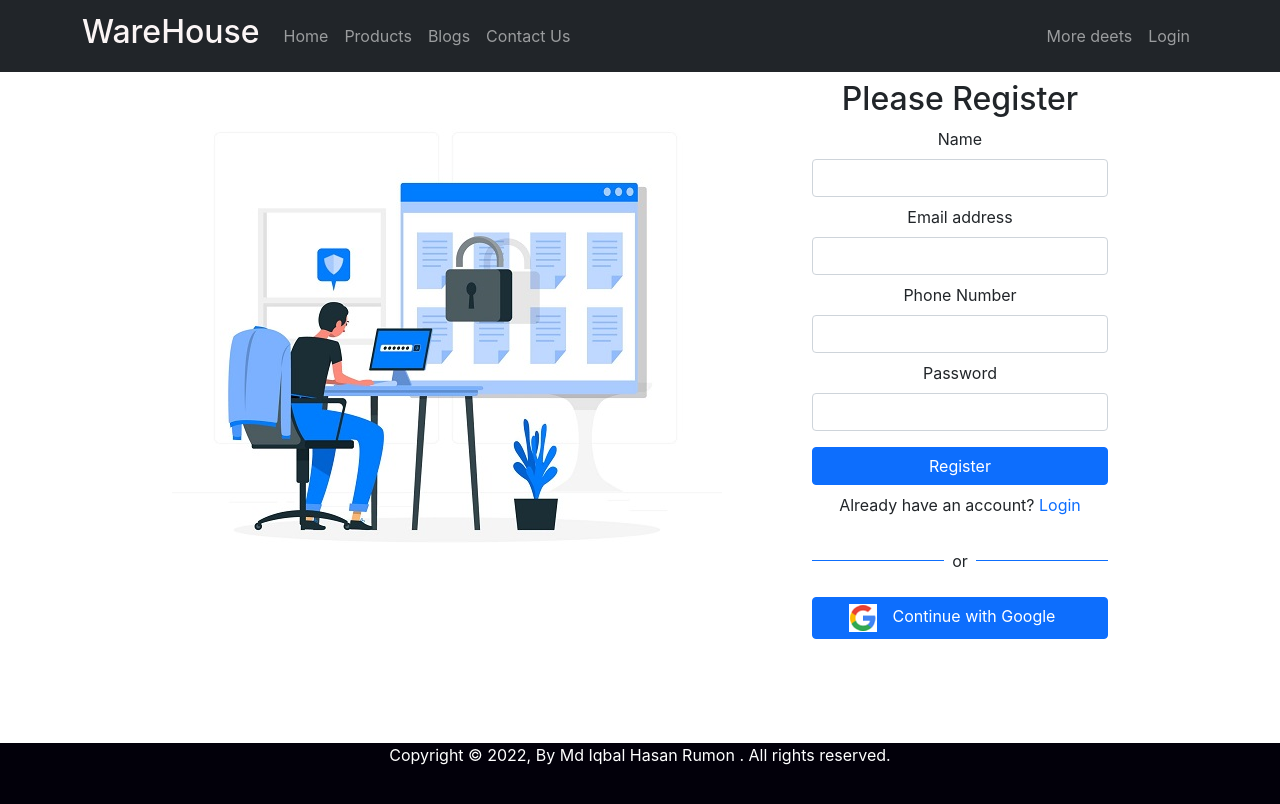
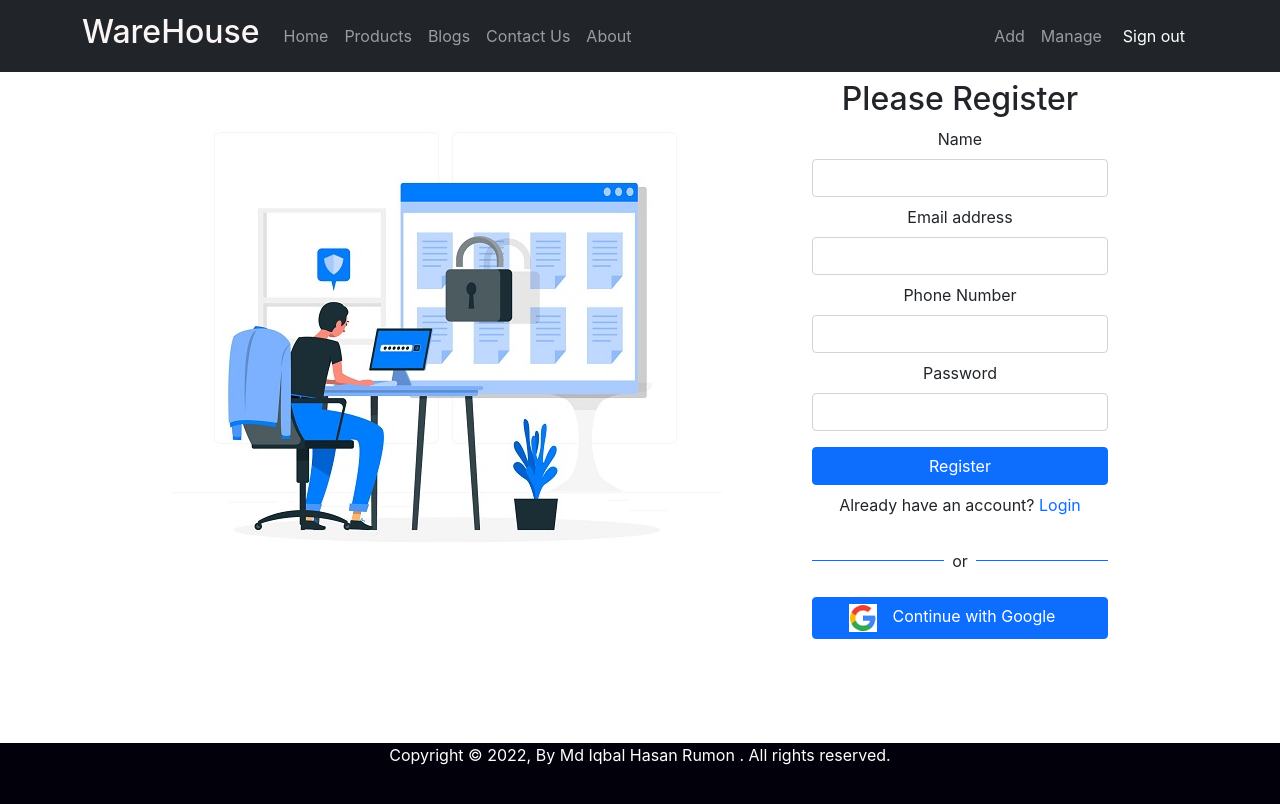
Before and after one commit to ImIqbal27/warehouse-management-system, a React (Create React App) app: page /register in a window 1280 px wide. Shown: the top 804 px of the page. Built offline with nearby package versions, Linux system fonts and the light colour scheme; no server answers; sample sign-in values are in the browser's storage.

Commit message:
email verify & signout

```diff
--- a/src/App.js
+++ b/src/App.js
@@ -9,6 +9,8 @@ import Login from './Pages/Login/Login';
 import Register from './Pages/Register/Register';
 import ContactUs from './ContactUs/ContactUs';
 import ManageProduct from './Pages/ManageProduct/ManageProduct';
+import RequireAuth from './Pages/RequireAuth/RequireAuth';
+import AddProduct from './Pages/AddProduct/AddProduct';
 
 function App() {
   return (
@@ -25,6 +27,12 @@ function App() {
         <Route path='manageproduct/:productId' element={<ManageProduct></ManageProduct>}></Route>
         <Route path='/login' element={<Login></Login>}></Route>
         <Route path='/register' element={<Register></Register>}></Route>
+
+        <Route path='/addproduct' element={
+          <RequireAuth>
+            <AddProduct></AddProduct>
+          </RequireAuth>
+        }></Route>
         <Route path='*' element={<NotFound></NotFound>}></Route>
       </Routes>
       <Footer></Footer>
--- /dev/null
+++ b/src/Pages/AddProduct/AddProduct.js
@@ -0,0 +1,11 @@
+import React from 'react';
+
+const AddProduct = () => {
+    return (
+        <div>
+
+        </div>
+    );
+};
+
+export default AddProduct;
--- a/src/Pages/Header/Header.js
+++ b/src/Pages/Header/Header.js
@@ -1,9 +1,18 @@
 import React from 'react';
 import { Container, Nav, Navbar, NavDropdown } from 'react-bootstrap';
+import { useAuthState } from 'react-firebase-hooks/auth';
 import { Link } from 'react-router-dom';
+import auth from '../../firebase.init';
 import './Header.css';
+import { signOut } from 'firebase/auth';
 
 const Header = () => {
+  const [user] = useAuthState(auth);
+  const handleSignOut = () => {
+    signOut(auth);
+  }
+
+
   return (
     <div>
       <Navbar collapseOnSelect expand="lg" bg="dark" variant="dark">
@@ -21,22 +30,23 @@ const Header = () => {
               <Nav.Link href="#products">Products</Nav.Link>
               <Nav.Link as={Link} to="/blogs">Blogs</Nav.Link>
               <Nav.Link as={Link} to="/contact">Contact Us</Nav.Link>
-
-
-              {/*
-              <NavDropdown title="Dropdown" id="collasible-nav-dropdown">
-                <NavDropdown.Item href="#action/3.1">Action</NavDropdown.Item>
-                <NavDropdown.Item href="#action/3.2">Another action</NavDropdown.Item>
-                <NavDropdown.Item href="#action/3.3">Something</NavDropdown.Item>
-                <NavDropdown.Divider />
-                <NavDropdown.Item href="#action/3.4">Separated link</NavDropdown.Item>
-              </NavDropdown> */}
+              <Nav.Link as={Link} to="about">About</Nav.Link>
             </Nav>
             <Nav>
-              <Nav.Link href="#deets">More deets</Nav.Link>
-
-              <Nav.Link as={Link} to="/login">Login</Nav.Link>
-
+              {/* <Nav.Link as={Link} to="about">About</Nav.Link> */}
+              {
+                user && <>
+                  <Nav.Link as={Link} to="addservice">Add</Nav.Link>
+                  <Nav.Link as={Link} to="manage">Manage</Nav.Link>
+                </>
+              }
+              {
+                user ?
+                  <button className='btn text-white' onClick={handleSignOut}>Sign out</button>
+                  :
+                  <Nav.Link as={Link} to="login">
+                    Login
+                  </Nav.Link>}
             </Nav>
           </Navbar.Collapse>
         </Container>
--- a/src/Pages/Register/Register.js
+++ b/src/Pages/Register/Register.js
@@ -15,7 +15,7 @@ const Register = () => {
         user,
         loading,
         error,
-    ] = useCreateUserWithEmailAndPassword(auth);
+    ] = useCreateUserWithEmailAndPassword(auth, { sendEmailVerification: true });
 
 
     const handleRegister = async (event) => {
--- a/src/Pages/RequireAuth/RequireAuth.js
+++ b/src/Pages/RequireAuth/RequireAuth.js
@@ -1,15 +1,38 @@
 import React from 'react';
-import { useAuthState } from 'react-firebase-hooks/auth';
+import { useAuthState, useSendEmailVerification } from 'react-firebase-hooks/auth';
 import { Navigate, useLocation } from 'react-router-dom';
 import auth from '../../firebase.init';
 
 const RequireAuth = ({ children }) => {
     const [user] = useAuthState(auth);
     const location = useLocation();
+    const [sendEmailVerification, sending, error] = useSendEmailVerification(auth);
+
 
     if (!user) {
         return <Navigate to="/login" state={{ from: location }} replace />;
     }
+    ///////////  email verification //////////
+    if (user.providerData[0]?.providerId === 'password' && !user.emailVerified) {
+        return <div className='text-center'>
+            <h2 className='text-danger'>Your email is not verified !!</h2>
+            <h5 className='text-success'>Please verify your email.</h5>
+            <button
+                onClick={async () => {
+                    await sendEmailVerification();
+                    // toast('Sent email');
+                    alert('Sent email');
+                }}
+            >
+                Verify email
+            </button>
+            {/* <ToastContainer></ToastContainer> */}
+        </div>
+
+    }
+
+
+    ///////////////////
     return children;
 };
 
```
